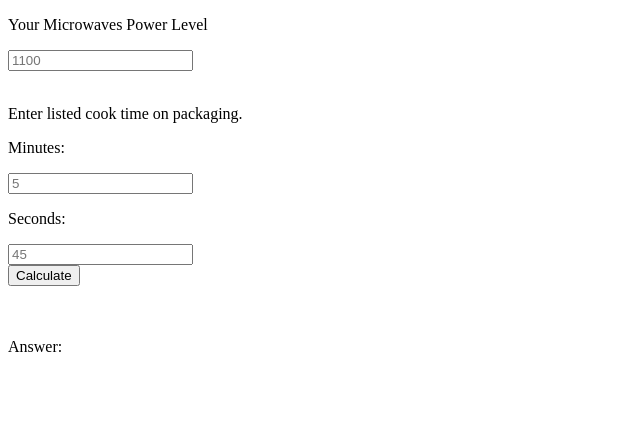
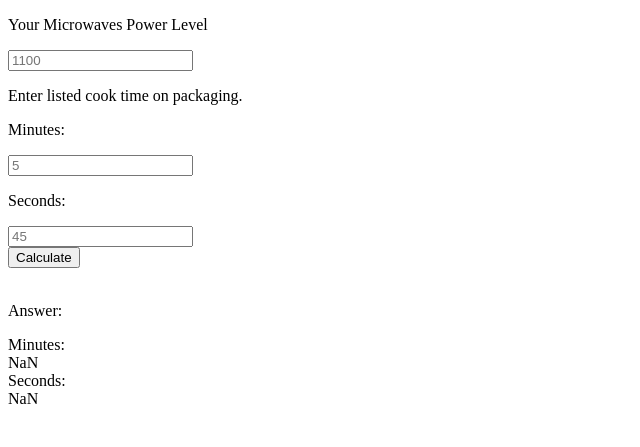
Before and after one commit to DanielBabcock/MicrowaveConverter, a plain HTML site: page index.html in a window 1280 px wide. Shown: the whole page, without its empty margins (0-640 px from the left). Drawn offline with Linux system fonts and the light colour scheme.

Commit message:
MVP but Ugly

```diff
--- a/conversion.js
+++ b/conversion.js
@@ -28,36 +28,38 @@ calc.addEventListener("click", function(){
 // *    Declare funtions:      *
 // **********************
 
-function yourTime(event){
-    // pwr, cookTimeMin, cookTimeSec
-    let minuteConversion = (700 / pwr.value) * cookTimeMin.value;
-        console.log("minuteConversion: ", minuteConversion);
+    function yourTime() {
 
-    let minutesToSeconds = (minuteConversion * 60);
+        let minutesToMilliseconds = cookTimeMin.value * 60000;
+            console.log("minutesToMilliseconds :", minutesToMilliseconds);
 
-    let decimalSeconds = (cookTimeSec.value / 60) * 100;
-        console.log("decimalSeconds: ", decimalSeconds);
+        let secondsToMilliseconds = cookTimeSec.value * 1000;
+            console.log("secondsToMilliseconds:", secondsToMilliseconds);
 
-    let secondConversion = (700 / pwr.value) * decimalSeconds;
-        console.log("secondConversion: ", secondConversion);
+        let totalMilliseconds = minutesToMilliseconds + secondsToMilliseconds;
+            console.log("totalMilliseconds :", totalMilliseconds);
 
-    let standardSeconds = (secondConversion / 100) * 60;
-        console.log("standardSeconds: ", standardSeconds);
+        let powerAdjustedMilliseconds = (700 / pwr.value) * totalMilliseconds;
+            console.log("powerAdjustedMilliseconds: ", powerAdjustedMilliseconds);
+
+        let newMinutes = Math.floor(powerAdjustedMilliseconds / 60000);
+            console.log("newMinutes :", newMinutes);
+
+        let newSeconds = ((powerAdjustedMilliseconds % 60000) / 1000).toFixed(0);
+            console.log("newSeconds :", newSeconds);
+
+            answerAreaA.innerHTML = newMinutes;
+            answerAreaB.innerHTML = newSeconds;
+        return newMinutes + ":" + (newSeconds < 10 ? '0' : '') + newSeconds;
 
 
-    let yourResultDecimal = (minutesToSeconds + standardSeconds) / 60;
-        console.log("yourResultDecimal: ", yourResultDecimal);
+        }
 
-    // let yourResultTime = (yourResultDecimal / 100) * 60;
-    //     console.log("yourResultTime: ", yourResultTime);
+        yourTime();
 
 
 
-    let total = answer.innerHTML = yourResultDecimal.value;
-
-    return yourTime;
-}
-
-// function answer (yourResult){
-//     answerArea.innerHTML = yourResult;
-// }
+        // function answerTime(newMinutes, newSeconds) {
+        //     let resultMinutes = answerAreaA.innerHTML.newMinutes;
+        //     let resultSeconds = answerAreaB.innerHTML.newSeconds;
+        // }
--- a/index.html
+++ b/index.html
@@ -13,7 +13,6 @@
         <p>Your Microwaves Power Level</p>
             <input type="number" id="power" placeholder="1100"></input>
         <br>
-        <br>
 
         <p>Enter listed cook time on packaging.</p>
         <p>Minutes:</p>
@@ -26,11 +25,11 @@
         <br>
         <button id="calculate">Calculate</button><br>
 
-
-        <br>
         <br>
         <p>Answer:</p>
-        <div id="answerAreaA" id="answerAreaB"></div>
+        Minutes:<div id="answerAreaA"></div>
+        Seconds:<div id="answerAreaB"></div>
+        <!-- <button id="answerAreaA" class="equals" data-result="">=</button> -->
         <br>
         <br>
     </form>
```
